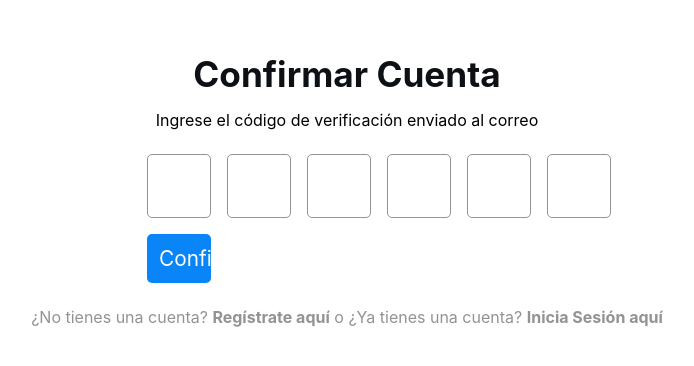
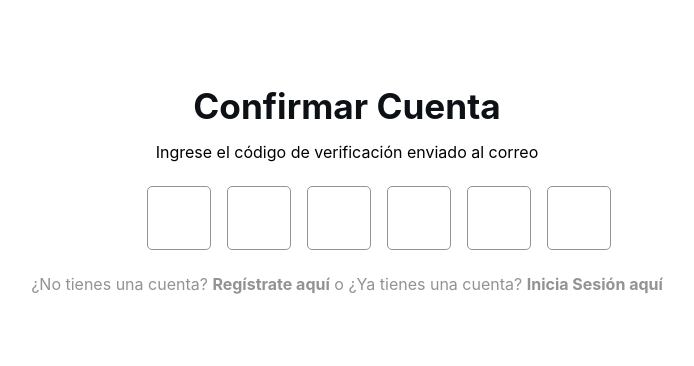
Before and after one commit to robinbuezo11/HireVision, a React (Create React App) app in the folder Frontend/: page /Confirm in a window 1280 px wide. Shown: the part 202-568 px from the top of the page, without its empty margins (293-987 px from the left). Built offline with nearby package versions, Linux system fonts and the light colour scheme.

Commit message:
[update] envío de validacion

```diff
--- a/Frontend/src/Pages/Confirm/Confirm.js
+++ b/Frontend/src/Pages/Confirm/Confirm.js
@@ -1,5 +1,6 @@
 import React, { useState, useRef } from 'react';
 import { useNavigate, useLocation } from 'react-router-dom';
+import Swal from 'sweetalert2';
 import './Confirm.css';
 
 const Confirm = () => {
@@ -11,13 +12,21 @@ const Confirm = () => {
 
     const handleChange = (e, index) => {
         const value = e.target.value;
+
+        // Solo acepta un dígito
         if (/^\d$/.test(value)) {
             const newValues = [...values];
             newValues[index] = value;
             setValues(newValues);
 
+            // Mueve el enfoque al siguiente input
             if (index < 5 && value) {
                 inputs.current[index + 1].focus();
+            }
+
+            if (newValues.join('').length === 6 && newValues[5] !== '') {
+                console.log(newValues)
+                handleSubmit(newValues.join(''));
             }
         }
     };
@@ -36,15 +45,7 @@ const Confirm = () => {
         }
     };
 
-    const handleSubmit = (e) => {
-        e.preventDefault();
-        const code = values.join('');
-
-        if (code.length < 6) {
-            alert("Por favor, ingresa un código completo.");
-            return;
-        }
-
+    const handleSubmit = (code) => {
         const payload = {
             email: email,
             code: code,
@@ -61,10 +62,22 @@ const Confirm = () => {
         .then((res) => res.json())
         .then((data) => {
             if (data.err) {
-                alert(`Error: ${data.err}`);
+                Swal.fire({
+                    title: '¡Error!',
+                    text: 'Ingrese un código válido',
+                    icon: 'error',
+                    confirmButtonText: 'Ok'
+                });
+                return;
             } else {
-                alert("Cuenta confirmada exitosamente.");
-                navigate('/');
+                Swal.fire({
+                    title: '¡Validación Exitosa!',
+                    text: 'Cuenta confirmada exitosamente',
+                    icon: 'success',
+                    confirmButtonText: 'Ok'
+                }).then(() => {
+                    navigate('/Confirm', { state: { email } });
+                });
             }
         })
         .catch((err) => {
@@ -72,12 +85,11 @@ const Confirm = () => {
         });
     };
 
-
     return (
         <div className='container'>
             <h1 className='title-confirm'>Confirmar Cuenta</h1>
             <p>Ingrese el código de verificación enviado al correo <span className='span-email'>{email}</span></p>
-            <form onSubmit={handleSubmit} className='form-confirm'>
+            <form onSubmit={(e) => e.preventDefault()} className='form-confirm'>
                 {values.map((value, index) => (
                     <input
                         key={index}
@@ -90,7 +102,6 @@ const Confirm = () => {
                         maxLength={1}
                     />
                 ))}
-                <button type='submit'>Confirmar</button>
             </form>
             <p className='login-signup'>¿No tienes una cuenta? <span className='navigate' onClick={() => navigate('/signup')}>Regístrate aquí</span> o ¿Ya tienes una cuenta? <span className='navigate' onClick={() => navigate('/')}>Inicia Sesión aquí</span></p>
         </div>
```
